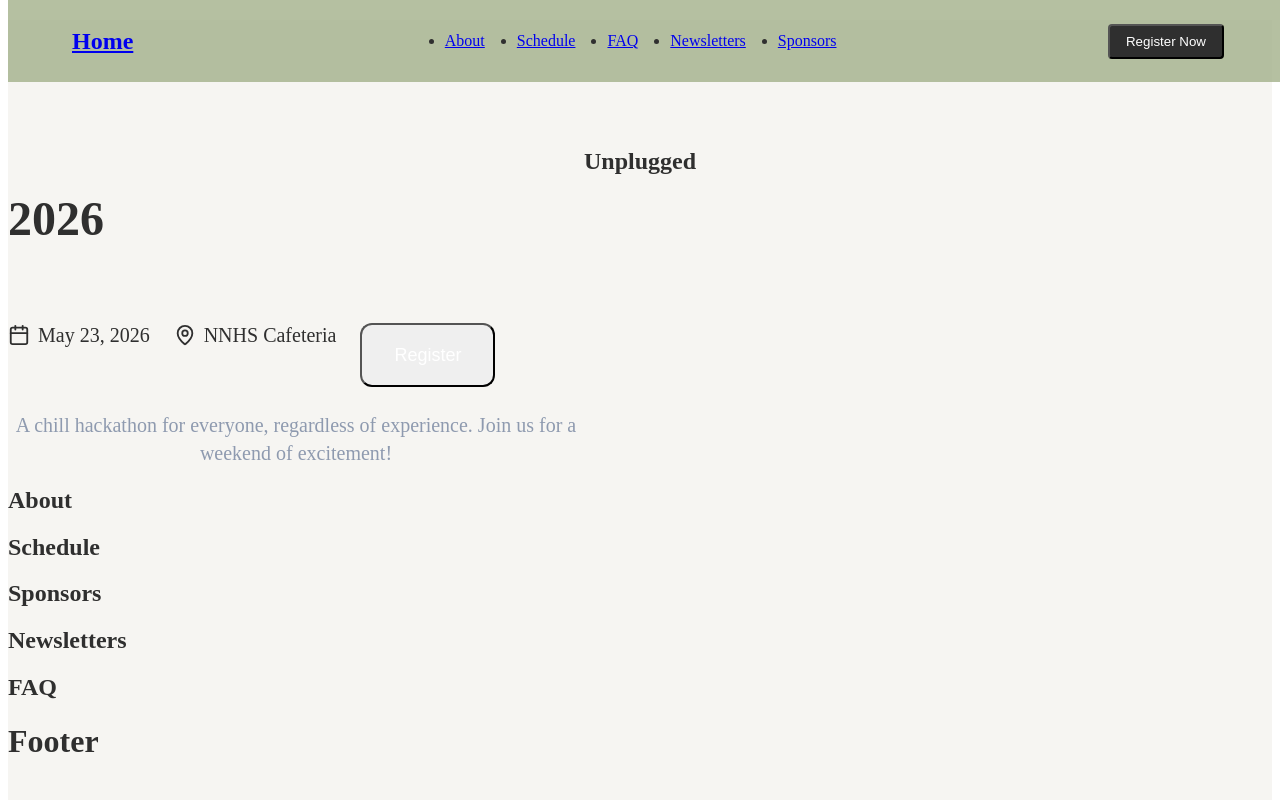
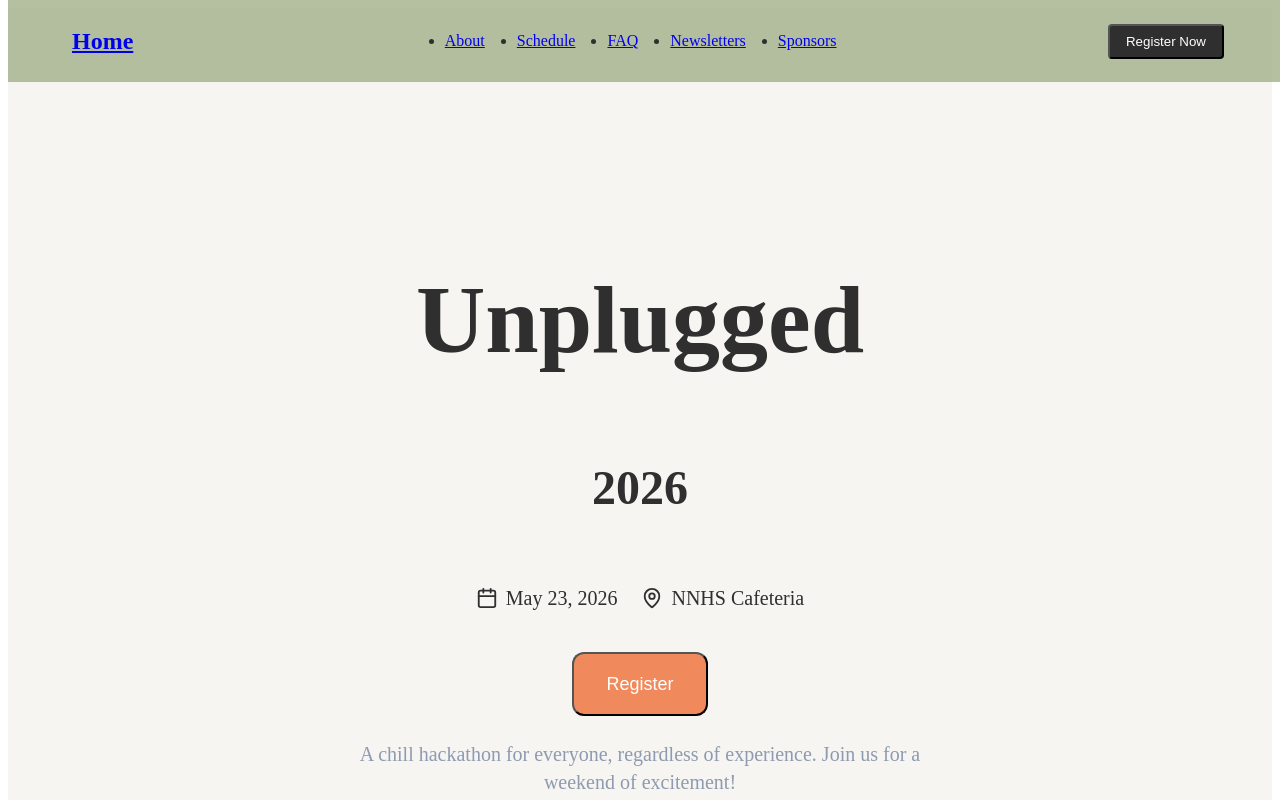
Before and after one commit to heonaliu/unplugged-hackathon, a React (Vite) app: page / in a window 1280 px wide. Shown: the top 800 px of the page. Built offline with nearby package versions, Linux system fonts and the light colour scheme.

Commit message:
main hero section with tailwindcss

```diff
--- a/src/sections/Hero.jsx
+++ b/src/sections/Hero.jsx
@@ -2,14 +2,18 @@ import { Calendar, MapPin } from "lucide-react";
 
 export const Hero = () => {
   return (
-    <section>
-      <h1 className="font-extrabold pt-32 flex flex-col items-center text-center">
+    <section className="min-h-screen flex flex-col items-center justify-center text-center px-6 pt-24">
+
+      <h1 className="text-6xl md:text-8xl font-extrabold">
         Unplugged
       </h1>
-      <h2 className="text-4xl md:text-5xl mt-4 font-bold">2026</h2>
 
-      <div className="flex flex- col md:flex-row items-center gap-6 mt-8 text-lg md:text-xl">
+      <h2 className="text-4xl md:text-5xl mt-4 font-bold">
+        2026
+      </h2>
 
+      {/* INFO ROW */}
+      <div className="flex flex-col md:flex-row items-center gap-6 mt-8 text-lg md:text-xl">
         <div className="flex items-center gap-2">
           <Calendar size={22} />
           <span>May 23, 2026</span>
@@ -19,17 +23,19 @@ export const Hero = () => {
           <MapPin size={22} />
           <span>NNHS Cafeteria</span>
         </div>
+      </div>
 
-        <div className="flex gap-6 mt-10">
-          <button className="bg-orange-900 text-white px-8 py-4 rounded-xl text-lg hover:bg-orange-800">
-            Register
-          </button>
-        </div>
+      <div className="flex gap-6 mt-10">
+        <button className="bg-orange text-white px-8 py-4 rounded-xl text-lg hover:bg-orange/80">
+          Register
+        </button>
       </div>
-      <p className="mt-6 text-center items-center text-lg md:text-xl text-bluegray max-w-xl">
+
+      <p className="mt-6 text-lg md:text-xl text-bluegray max-w-xl">
         A chill hackathon for everyone, regardless of experience. Join us for a
         weekend of excitement!
       </p>
+
     </section>
   );
 };
```
